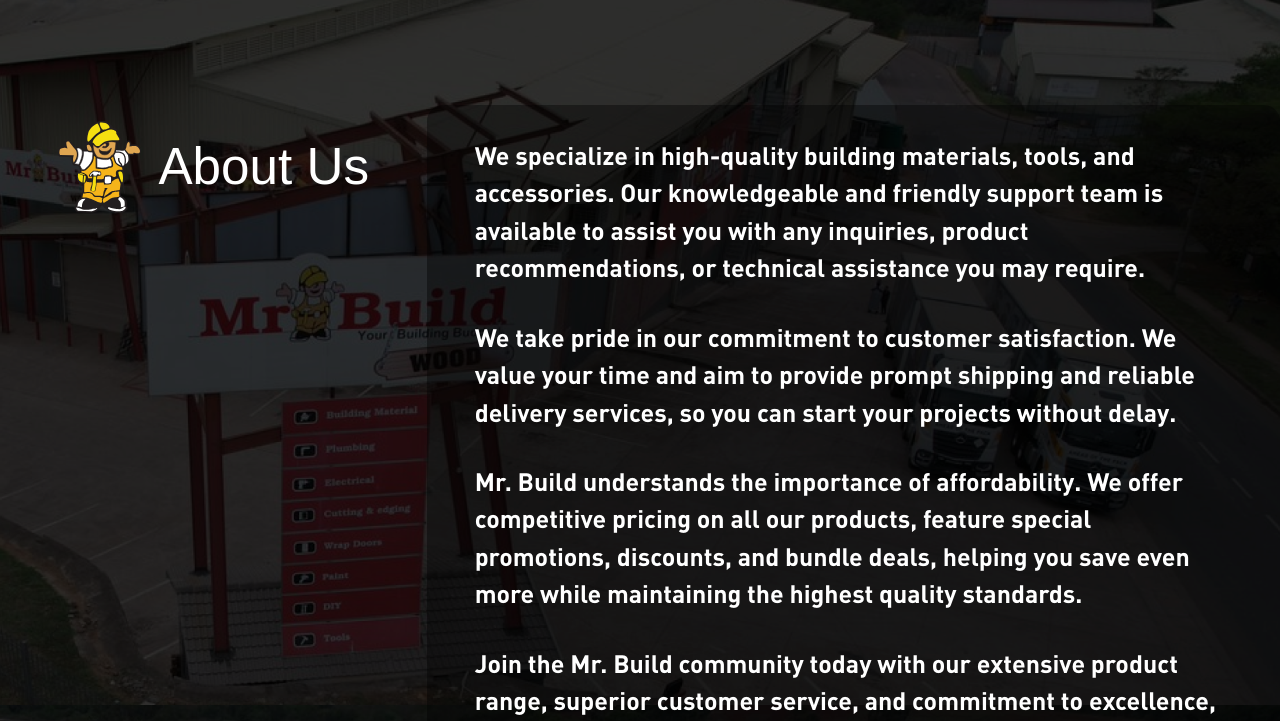
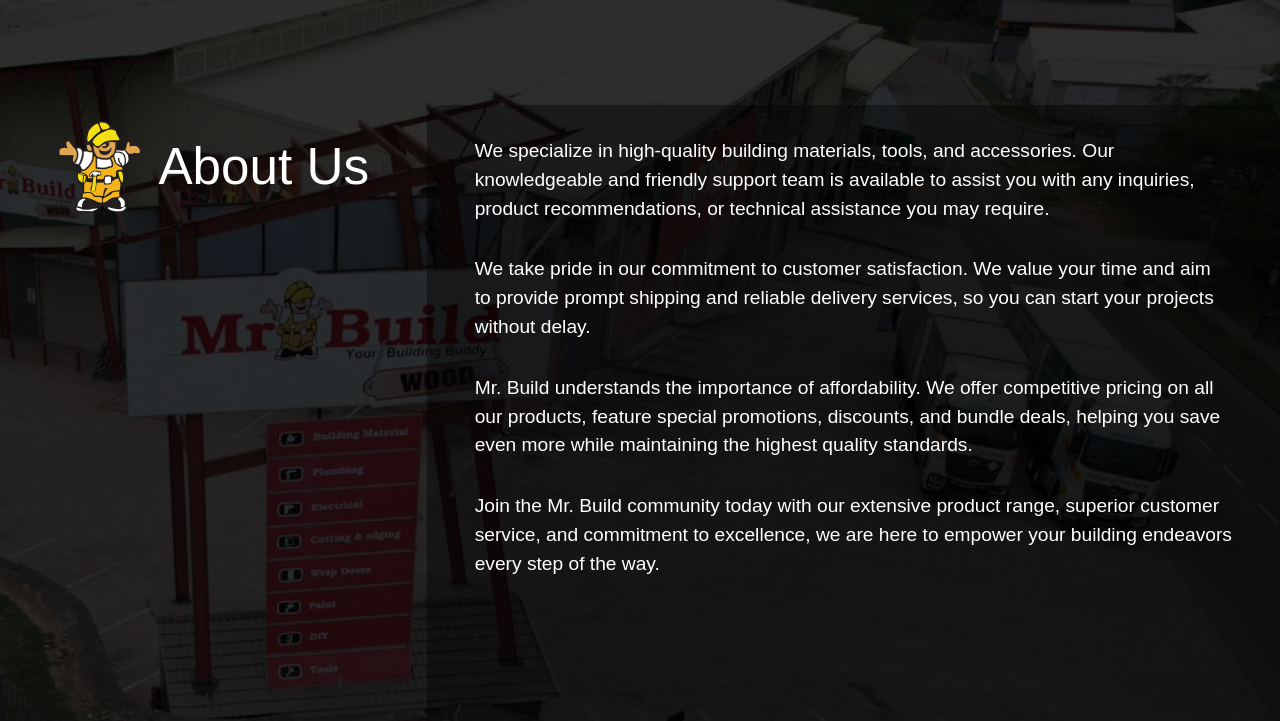
Before and after one commit to Psyfo/mrbuild-web, a Next.js app: page / in a window 1280 px wide. Shown: the part 927-1648 px from the top of the page. Built offline with nearby package versions, Linux system fonts and the light colour scheme; a web font is replaced by a local one.

Commit message:
Refactor font sizes in AboutSection component

```diff
--- a/src/app/components/AboutSection/AboutSection.tsx
+++ b/src/app/components/AboutSection/AboutSection.tsx
@@ -68,29 +68,29 @@
 
         {/* About Text with Fade-in Animation */}
         <motion.div
-          className='flex-1 px-[3rem] pt-[2rem] pb-[6rem] lg:pb-[8rem] lg:mt-[12.5rem] bg-black bg-opacity-40 rounded-t-2xl font-dinot font-bold'
+          className='flex-1 px-[3rem] pt-[2rem] pb-[6rem] lg:pb-[8rem] lg:mt-[12.5rem] bg-black bg-opacity-40 rounded-t-2xl font-dinot'
           variants={textVariants}
           initial='hidden'
           animate={isVisible ? 'visible' : 'hidden'}
         >
-          <p className='text-white text-[1rem] lg:text-[1.56rem] text-center lg:text-left mb-8'>
+          <p className='text-white text-[0.95rem] lg:text-[1.2rem] text-center lg:text-left mb-8'>
             We specialize in high-quality building materials, tools, and
             accessories. Our knowledgeable and friendly support team is
             available to assist you with any inquiries, product recommendations,
             or technical assistance you may require.
           </p>
-          <p className='text-white text-[1rem] lg:text-[1.56rem] text-center lg:text-left mb-8'>
+          <p className='text-white text-[0.95rem] lg:text-[1.2rem] text-center lg:text-left mb-8'>
             We take pride in our commitment to customer satisfaction. We value
             your time and aim to provide prompt shipping and reliable delivery
             services, so you can start your projects without delay.
           </p>
-          <p className='text-white text-[1rem] lg:text-[1.56rem] text-center lg:text-left mb-8'>
+          <p className='text-white text-[0.95rem] lg:text-[1.2rem] text-center lg:text-left mb-8'>
             Mr. Build understands the importance of affordability. We offer
             competitive pricing on all our products, feature special promotions,
             discounts, and bundle deals, helping you save even more while
             maintaining the highest quality standards.
           </p>
-          <p className='text-white text-[1rem] lg:text-[1.56rem] text-center lg:text-left mb-8'>
+          <p className='text-white text-[0.95rem] lg:text-[1.2rem] text-center lg:text-left mb-8'>
             Join the Mr. Build community today with our extensive product range,
             superior customer service, and commitment to excellence, we are here
             to empower your building endeavors every step of the way.
```
